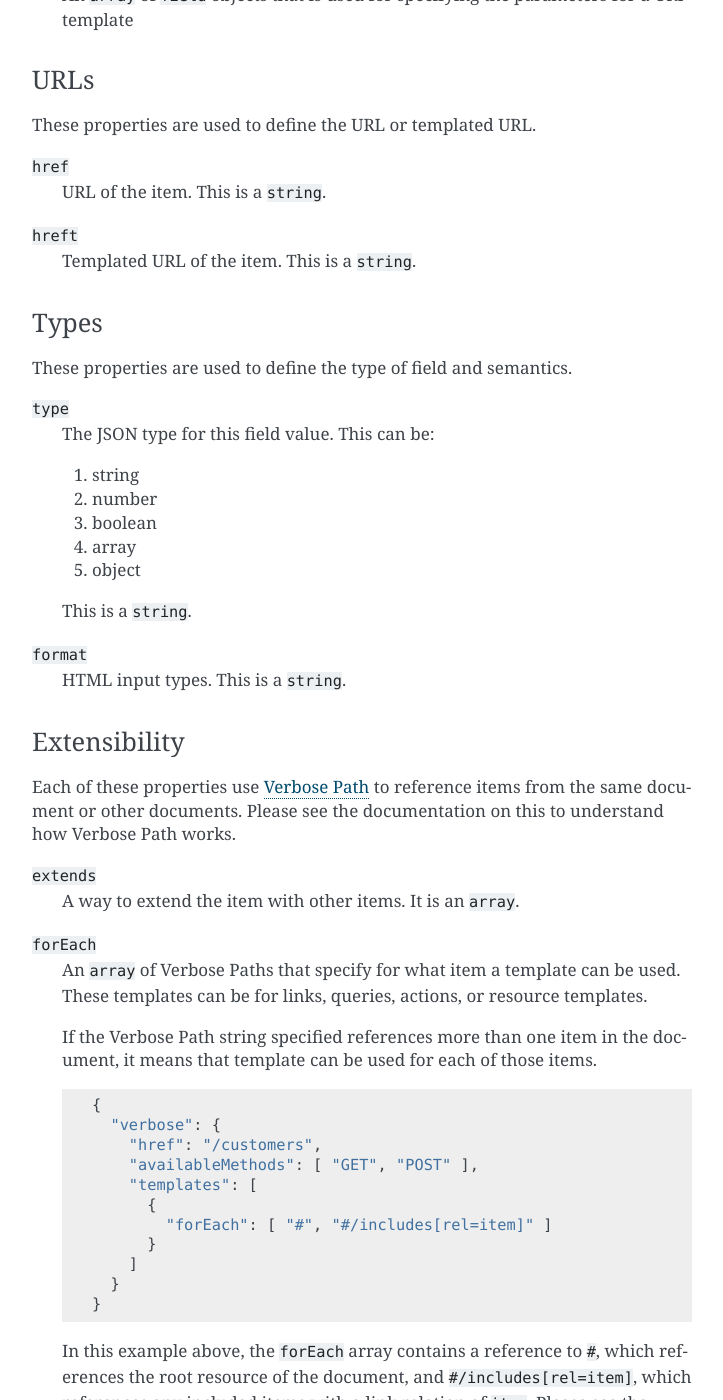
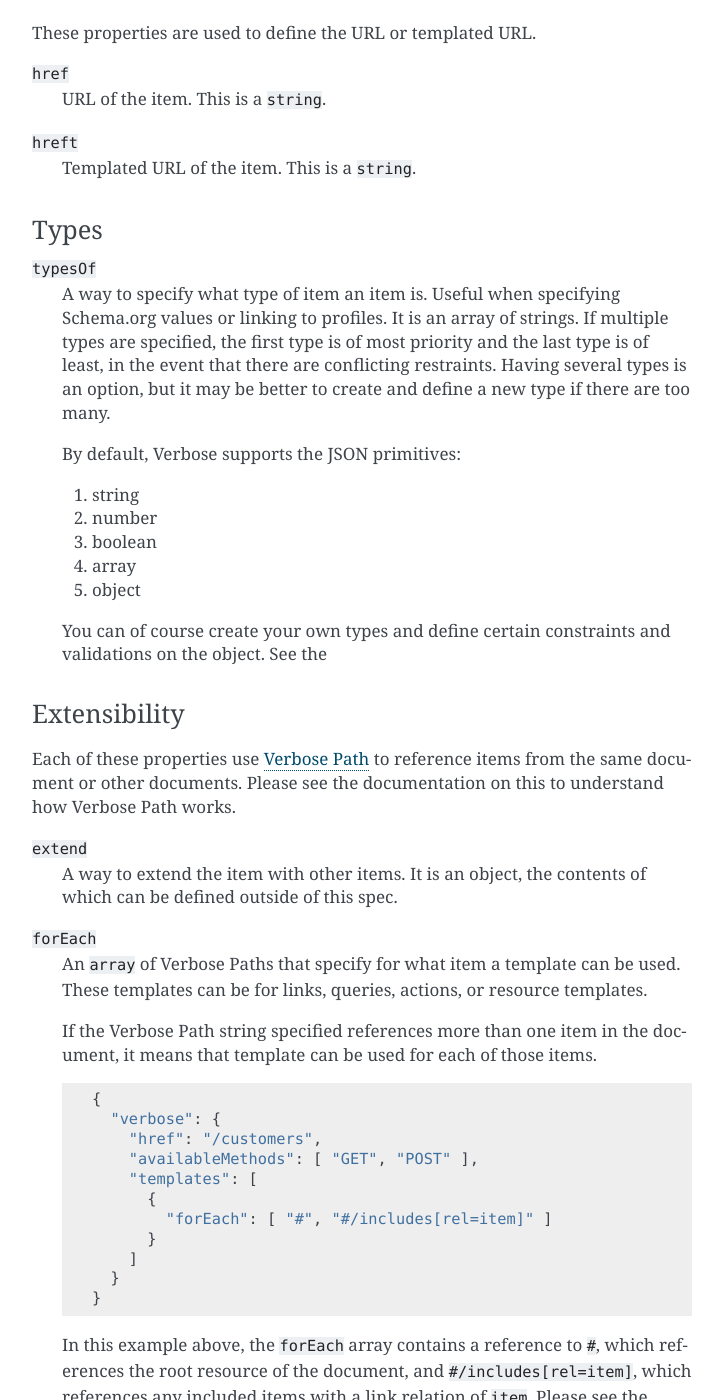
Before and after one commit to smizell/verbose, a Sphinx documentation site: the page built from docs/specification.rst, in a window 1280 px wide and 1400 px high, scrolled down 2257 px. Shown: the whole window, without its empty margins (388-1111 px from the left). Built offline with Sphinx 7.4.7, drawn with Linux system fonts in a browser that asks for light colours; some of the changed text lies outside the part shown.

Commit message:
Simplify types

```diff
--- a/docs/specification.rst
+++ b/docs/specification.rst
@@ -46,9 +46,6 @@
 
 ``description``
   A human-readable description for an item. It is a ``string``.
-
-``typesOf``
-  A way to specify what type of item an item is. Useful when specifying Schema.org values or linking to profiles. It is a ``string``.
 
 Hypermedia
 ##########
@@ -101,10 +98,10 @@
 Types
 #####
 
-These properties are used to define the type of field and semantics.
+``typesOf``
+  A way to specify what type of item an item is. Useful when specifying Schema.org values or linking to profiles. It is an array of strings. If multiple types are specified, the first type is of most priority and the last type is of least, in the event that there are conflicting restraints. Having several types is an option, but it may be better to create and define a new type if there are too many.
 
-``type``
-  The JSON type for this field value. This can be:
+  By default, Verbose supports the JSON primitives:
 
   1. string
   2. number
@@ -112,18 +109,15 @@
   4. array
   5. object
 
-  This is a ``string``.
-
-``format``
-  HTML input types. This is a ``string``.
+  You can of course create your own types and define certain constraints and validations on the object. See the
 
 Extensibility
 #############
 
 Each of these properties use :ref:`Verbose Path <verbose_path>` to reference items from the same document or other documents. Please see the documentation on this to understand how Verbose Path works.
 
-``extends``
-  A way to extend the item with other items. It is an ``array``.
+``extend``
+  A way to extend the item with other items. It is an object, the contents of which can be defined outside of this spec.
 
 ``forEach``
   An ``array`` of Verbose Paths that specify for what item a template can be used. These templates can be for links, queries, actions, or resource templates.
@@ -246,8 +240,8 @@
 
 1. ``id`` - Unique identifier for field
 2. ``name`` - Name of field
-3. ``type`` - Type of the field
-4. ``format`` - Format of the field (HTML inputs)
+3. ``typesOf`` - Types of the field
+4. ``extend`` - Added details determined by the type
 
 A ``field`` object also provides the following properties:
 
@@ -257,11 +251,11 @@
 ``currentValue``
   The current value of the field. This is a ``string``.
 
+``value``
+  The value of the field which cannot be changed. The ``defaultValue`` and ``currentValue`` properties allow for the values to be changed or set, though the ``value`` property is unchangeable. It is a way for the API to provide unchangeable field data, equivalent to a hidden field in HTML.
+
 ``options``
-  An ``array`` of option objects
-
-``option``
-  An object with a ``name`` and ``value`` property. This is an ``object``.
+  An ``array`` of option objects. Option objects have a ``name`` and ``value`` property for each option.
 
 .. _links:
 
```
